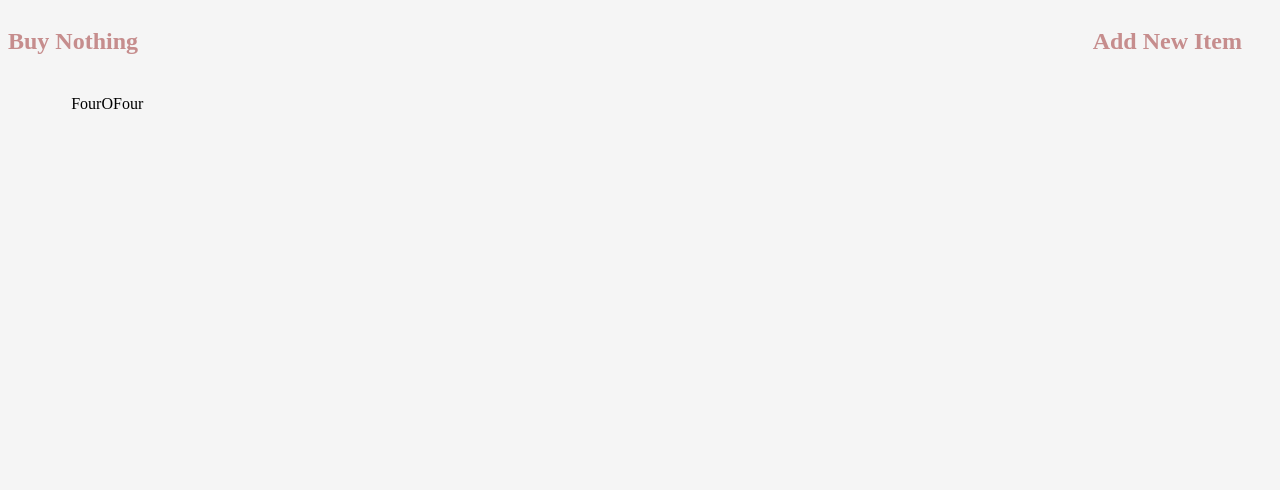
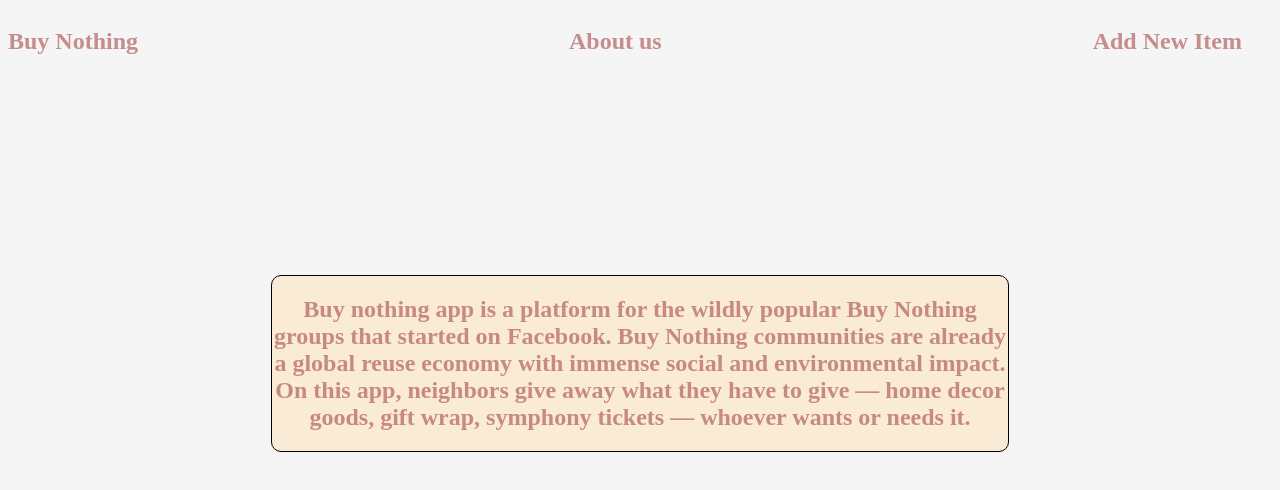
Before and after one commit to NikeshW/portfolio-project-frontend, a React (Create React App) app: page /about-us in a window 1280 px wide. Shown: the top 490 px of the page. Built offline with nearby package versions, Linux system fonts and the light colour scheme; no server answers.

Commit message:
added error page component

```diff
--- a/src/App.js
+++ b/src/App.js
@@ -2,6 +2,7 @@
 
 import Home from './Pages/Home';
 import Navbar from './Components/Navbar';
+import About from './Pages/About';
 import Index from './Pages/Index';
 import Show from './Pages/Show';
 import Edit from './Pages/Edit';
@@ -18,6 +19,7 @@
         <main>
           <Routes>
             <Route path={'/'} element={<Home/>}/>
+            <Route path={'/about-us'} element={<About/>}/>
             <Route path={'/items'} element={<Index/>}/>
             <Route path={'/items/:id'} element={<Show/>}/>
             <Route path={'/items/new'} element={<New/>}/>
--- /dev/null
+++ b/src/Components/Error.js
@@ -0,0 +1,13 @@
+import React from 'react'
+
+function Error() {
+  return (
+     <div className="error-page">
+    <h1>
+    Sorry page not found...
+    </h1>
+  </div>
+  )
+}
+
+export default Error
--- a/src/Components/ItemEdit.js
+++ b/src/Components/ItemEdit.js
@@ -17,10 +17,10 @@
   const onChange = (e) => {
     async function fileToBase64(file) {
       return new Promise((resolve, reject) => {
-        const reader = new FileReader();
-        reader.readAsDataURL(file);
-        reader.onload = () => resolve(reader.result);
-        reader.onerror = (error) => reject(error);
+        const reader = new FileReader(); // built in function
+        reader.readAsDataURL(file); // methods that reads the file and turns it into data uri
+        reader.onload = () => resolve(reader.result); // if file is read resolve with the uri
+        reader.onerror = (error) => reject(error); // if the file fails to be read reject with the error
       });
     }
 
--- a/src/Components/Navbar.js
+++ b/src/Components/Navbar.js
@@ -1,18 +1,23 @@
-import React from 'react'
-import { Link } from 'react-router-dom'
+import React from "react";
+import { Link } from "react-router-dom";
 
 function Navbar() {
   return (
     <nav>
-      <Link style={{textDecorationLine:'none'}} to='/'>
-      <h1>Buy Nothing</h1>
+      <Link style={{ textDecorationLine: "none" }} to="/">
+        <h1>Buy Nothing</h1>
       </Link>
-      <Link style={{textDecorationLine:'none', marginRight:"30px"}} to='/items/new'>
-      <h1>Add New Item</h1>
+      <Link style={{ textDecorationLine: "none" }} to="/about-us">
+        <h1>About us</h1>
       </Link>
-
+      <Link
+        style={{ textDecorationLine: "none", marginRight: "30px" }}
+        to="/items/new"
+      >
+        <h1>Add New Item</h1>
+      </Link>
     </nav>
-  )
+  );
 }
 
-export default Navbar
+export default Navbar;
--- /dev/null
+++ b/src/Pages/About.js
@@ -0,0 +1,17 @@
+import React from "react";
+
+function About() {
+  return (
+    <div className="about-page">
+      <h2>
+        Buy nothing app is a platform for the wildly popular Buy Nothing groups
+        that started on Facebook. Buy Nothing communities are already a global
+        reuse economy with immense social and environmental impact. On this app,
+        neighbors give away what they have to give — home decor goods, gift
+        wrap, symphony tickets — whoever wants or needs it.
+      </h2>
+    </div>
+  );
+}
+
+export default About;
--- a/src/Pages/FourOFour.js
+++ b/src/Pages/FourOFour.js
@@ -1,8 +1,8 @@
-import React from 'react'
+import Error from "../Components/Error"
 
 function FourOFour() {
   return (
-    <div>FourOFour</div>
+    <div><Error/></div>
   )
 }
 
--- a/src/index.css
+++ b/src/index.css
@@ -13,8 +13,27 @@
   margin-bottom:20px
 }
 
-h1 {
+h1, h2 , h3{
   color: rgba(172, 84, 84, 0.651);
+}
+.about-page{
+  background-color: antiquewhite;
+  border: 1px solid black;
+  border-radius: 10px;
+  text-align: center;
+  margin: 200px;
+  width: 100% auto;
+  height: 100% auto;
+}
+
+.error-page{
+  background-color: antiquewhite;
+  border: 1px solid black;
+  border-radius: 10px;
+  text-align: center;
+  margin: 200px;
+  width: 100% auto;
+  height: 100% auto;
 }
 
 .home-page{
```
Also changed, not shown: src/App.css (deleted, +0 -38 lines).
